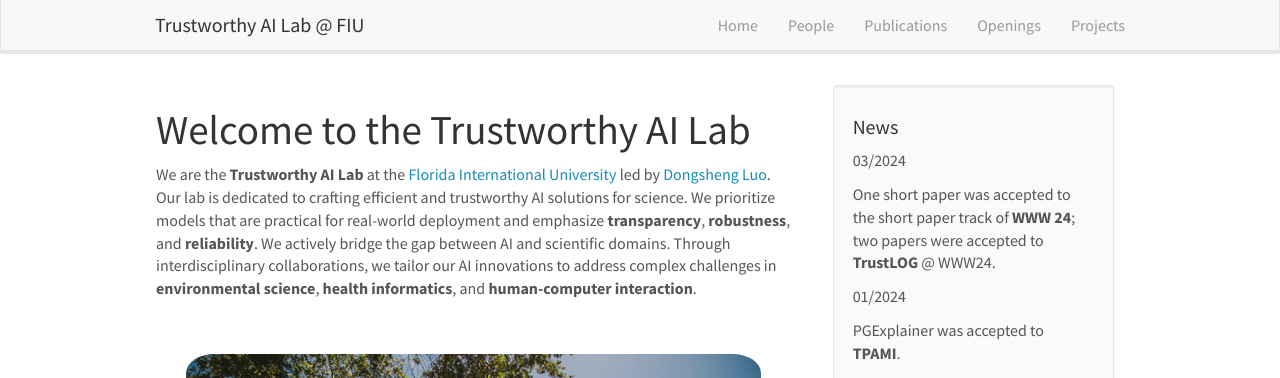
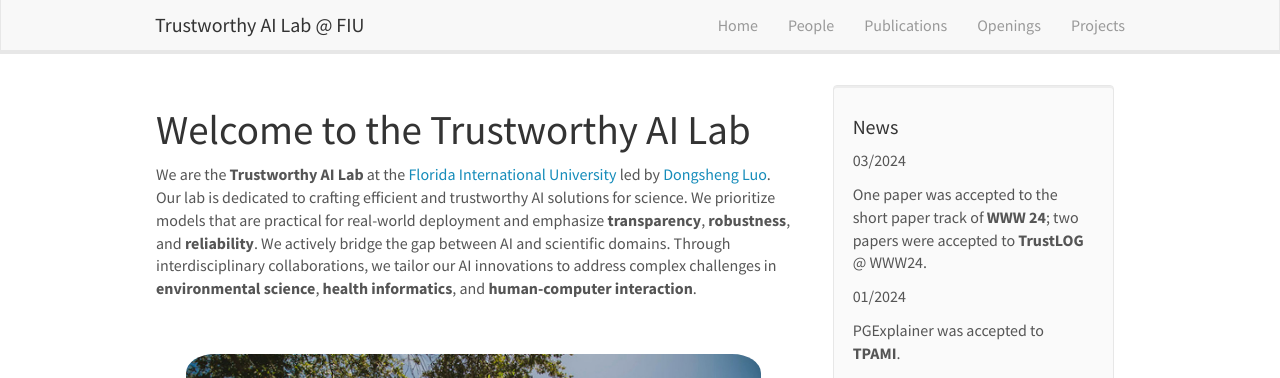
Before and after one commit to trustai4s-lab/trustai4s-lab.github.io, a Jekyll site: the page built from _pages/home.md, in a window 1280 px wide and 1224 px high. Shown: the top 378 px of the window. Built offline with Jekyll 4.4.1, drawn with Linux system fonts in a browser that asks for light colours; nearby versions of some CDN libraries.

Commit message:
Update news.yml

```diff
--- a/_data/news.yml
+++ b/_data/news.yml
@@ -1,5 +1,5 @@
 - date: 03/2024
-  headline:  One short paper was accepted to the short paper track of **WWW 24**; two papers were accepted to **TrustLOG** @ WWW24.
+  headline:  One paper was accepted to the short paper track of **WWW 24**; two papers were accepted to **TrustLOG** @ WWW24.
 
 - date: 01/2024
   headline: PGExplainer was accepted to **TPAMI**.
```
